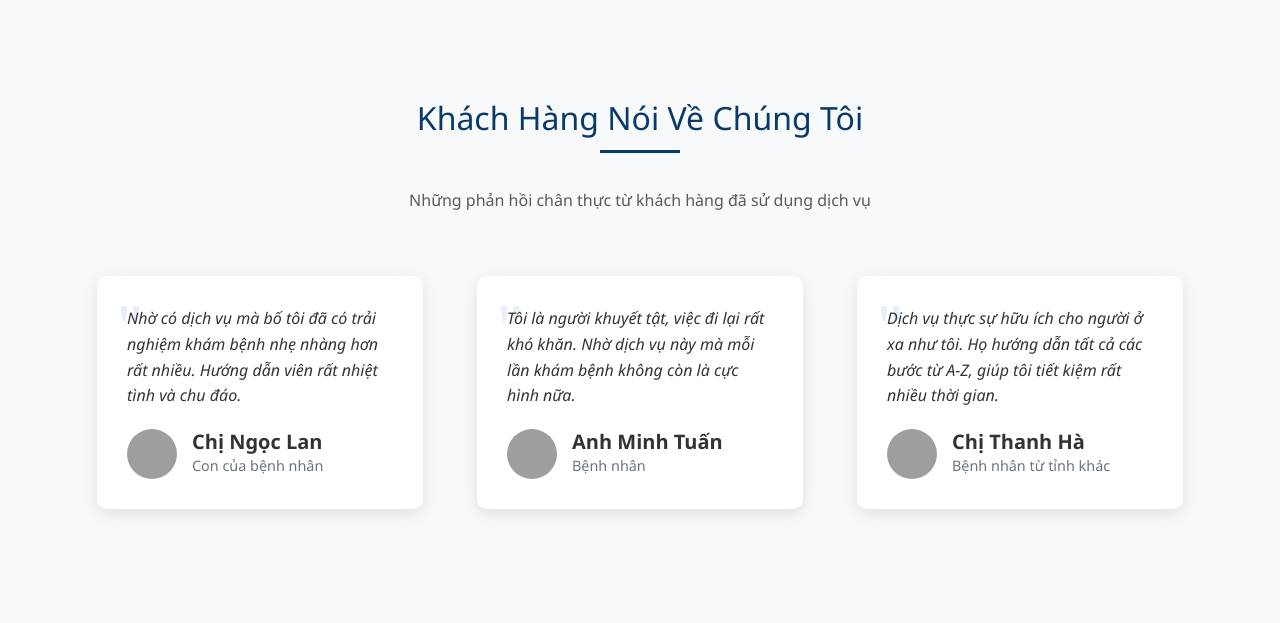
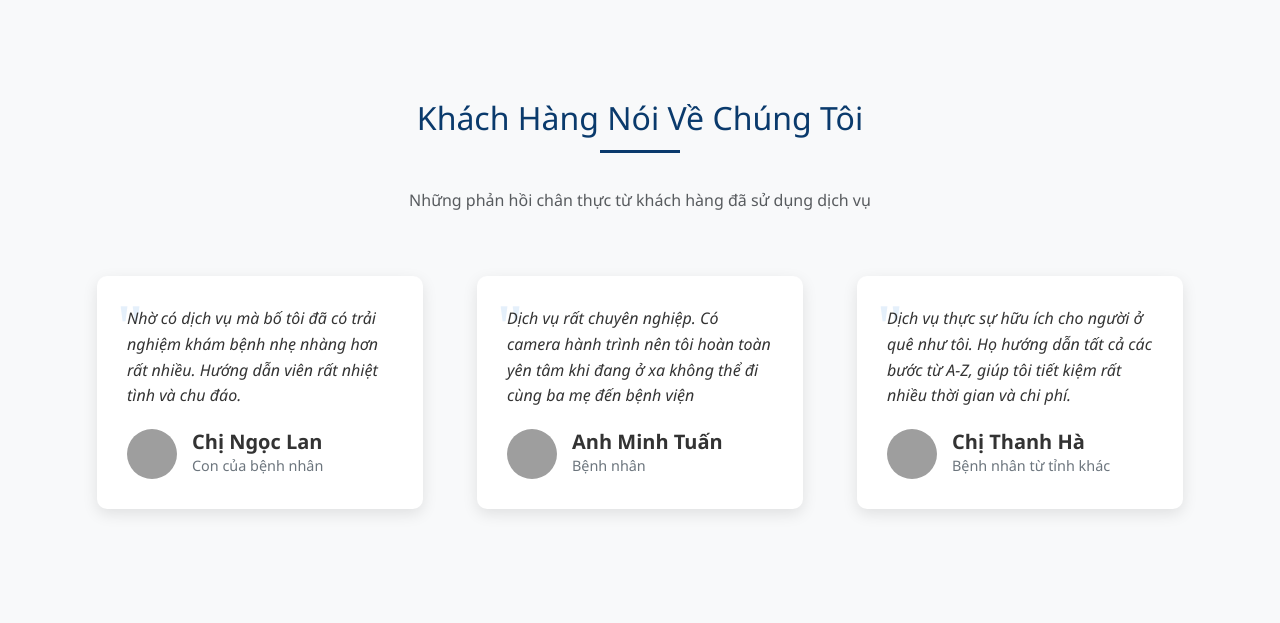
Before and after one commit to sonrasa2k/webDuaBanDiKham, a Flask app: page / in a window 1280 px wide. Shown: the part 2097-2720 px from the top of the page. Run offline with Flask 3, Linux system fonts and the light colour scheme; grey boxes are pictures that could not be loaded.

Commit message:
fix index

```diff
--- a/templates/index.html
+++ b/templates/index.html
@@ -546,7 +546,7 @@ Không ai cả. Và chính điều đó khiến tôi cảm thấy bất lực.</
         </div>
         <div class="col-md-4 animate-up animate-delay-1">
           <div class="testimonial-card">
-            <p class="testimonial-text">Tôi là người khuyết tật, việc đi lại rất khó khăn. Nhờ dịch vụ này mà mỗi lần khám bệnh không còn là cực hình nữa.</p>
+            <p class="testimonial-text"> Dịch vụ rất chuyên nghiệp. Có camera hành trình nên tôi hoàn toàn yên tâm khi đang ở xa không thể đi cùng ba mẹ đến bệnh viện</p>
             <div class="testimonial-author">
               <img src="https://randomuser.me/api/portraits/men/32.jpg" alt="Khách hàng">
               <div class="author-info">
@@ -558,7 +558,7 @@ Không ai cả. Và chính điều đó khiến tôi cảm thấy bất lực.</
         </div>
         <div class="col-md-4 animate-up animate-delay-2">
           <div class="testimonial-card">
-            <p class="testimonial-text">Dịch vụ thực sự hữu ích cho người ở xa như tôi. Họ hướng dẫn tất cả các bước từ A-Z, giúp tôi tiết kiệm rất nhiều thời gian.</p>
+            <p class="testimonial-text">Dịch vụ thực sự hữu ích cho người ở quê như tôi. Họ hướng dẫn tất cả các bước từ A-Z, giúp tôi tiết kiệm rất nhiều thời gian và chi phí.</p>
             <div class="testimonial-author">
               <img src="https://randomuser.me/api/portraits/women/68.jpg" alt="Khách hàng">
               <div class="author-info">
```
